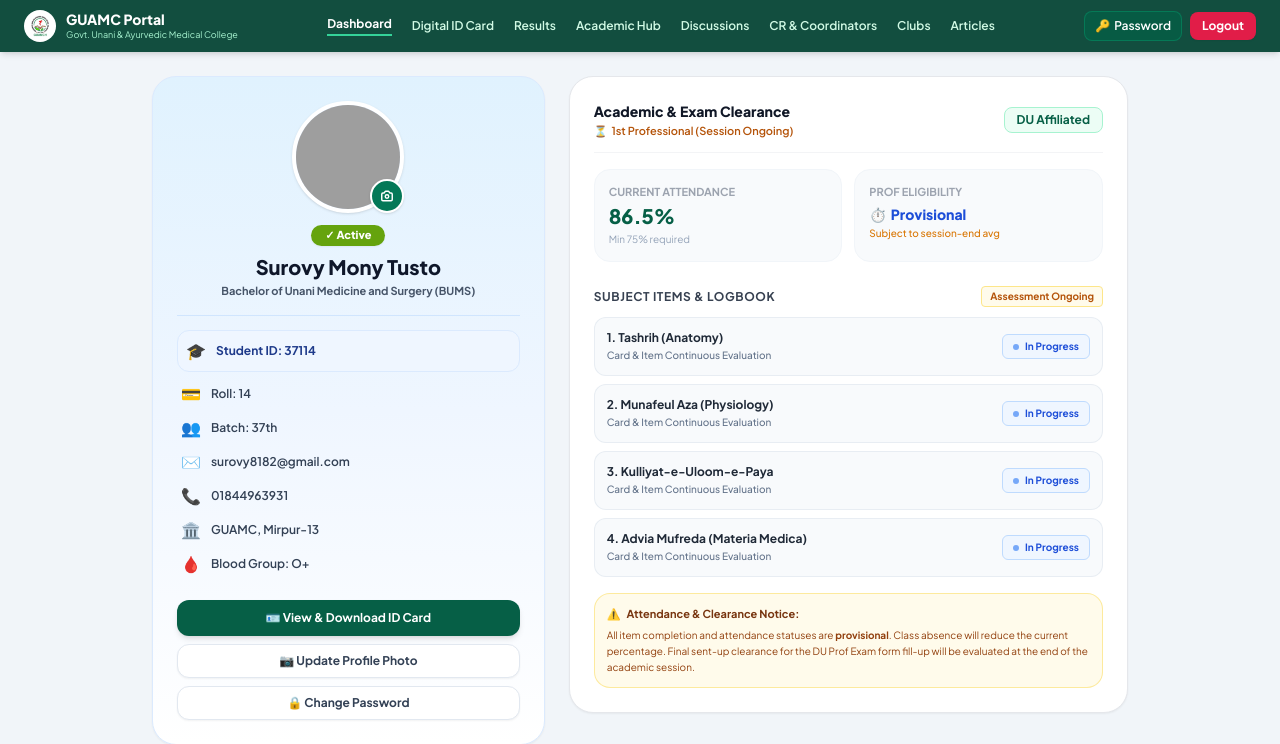
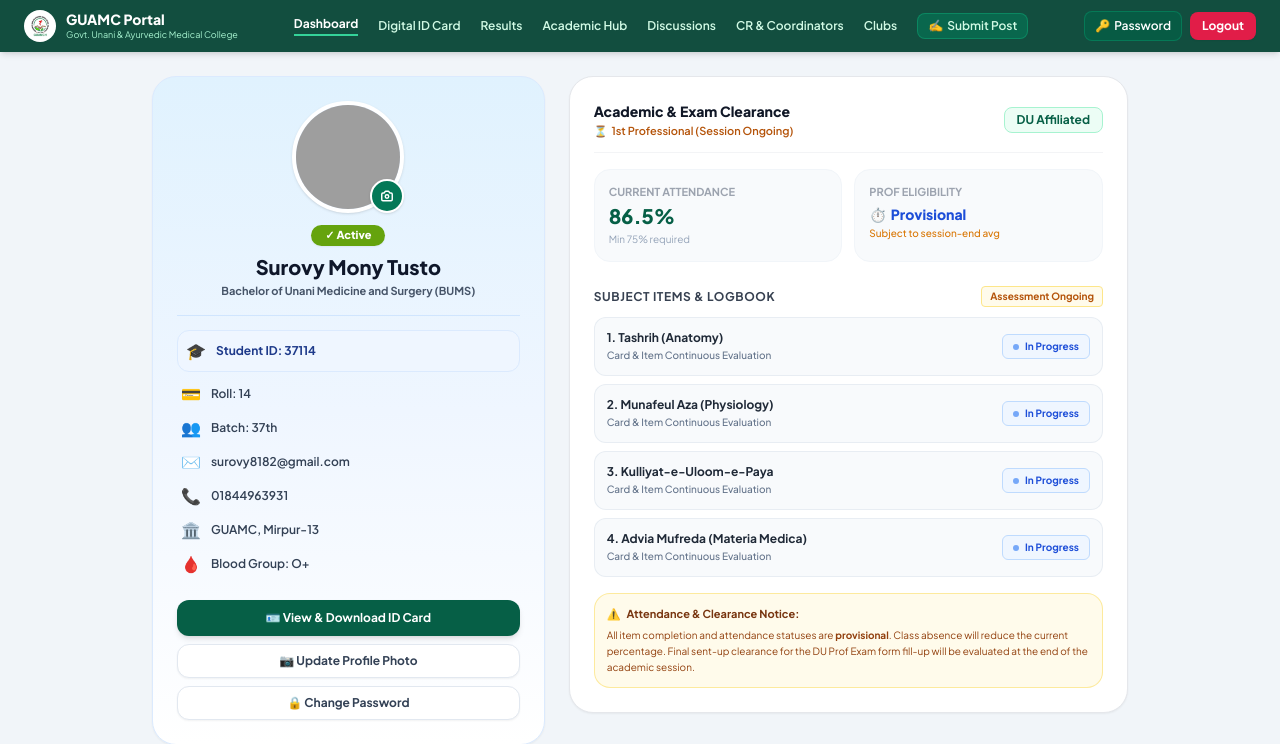
Before and after one commit to niloyxahc-dotcom/guamc-student-portal, a Flask app: page /dashboard in a window 1280 px wide. Shown: the top 744 px of the page. Run offline with Flask 3, Linux system fonts and the light colour scheme; a user stored in the database is signed in; data comes from the database, SQL or seed files in the repository; data that the repository does not hold is empty; parts of the project's set-up code (start-up, migrations or seed data) failed here and were passed over; some libraries are stand-ins or nearby versions; grey boxes are pictures that could not be loaded.

Commit message:
Restore Submit Post button in header navigation bar

```diff
--- a/templates/dashboard.html
+++ b/templates/dashboard.html
@@ -26,7 +26,7 @@
                 </div>
             </div>
 
-            <!-- Navbar Links -->
+            <!-- Navbar Links (Submission সহ) -->
             <nav class="hidden lg:flex items-center gap-5 text-xs font-semibold text-emerald-100">
                 <a href="{{ url_for('dashboard') }}" class="text-white font-bold border-b-2 border-emerald-400 pb-0.5">Dashboard</a>
                 <a href="{{ url_for('id_card') }}" class="hover:text-white transition">Digital ID Card</a>
@@ -35,7 +35,9 @@
                 <a href="#" class="hover:text-white transition">Discussions</a>
                 <a href="#" class="hover:text-white transition">CR & Coordinators</a>
                 <a href="#" class="hover:text-white transition">Clubs</a>
-                <a href="#" class="hover:text-white transition">Articles</a>
+                <a href="#" class="hover:text-white transition bg-emerald-700/60 px-2.5 py-1 rounded-lg border border-emerald-500/40 flex items-center gap-1">
+                    <span>✍️</span> Submit Post
+                </a>
             </nav>
 
             <div class="flex items-center gap-2 shrink-0">
@@ -49,7 +51,7 @@
 
         </div>
 
-        <!-- Mobile Scroll Menu -->
+        <!-- Mobile Scroll Menu (Submission সহ) -->
         <div class="lg:hidden flex items-center gap-4 px-4 py-2 bg-[#0e3f33] text-[11px] font-medium text-emerald-200 overflow-x-auto no-scrollbar border-t border-emerald-800/60">
             <a href="{{ url_for('dashboard') }}" class="text-white font-bold shrink-0">Dashboard</a>
             <a href="{{ url_for('id_card') }}" class="shrink-0 hover:text-white">ID Card</a>
@@ -58,6 +60,9 @@
             <a href="#" class="shrink-0 hover:text-white">Discussions</a>
             <a href="#" class="shrink-0 hover:text-white">CR & Coordinators</a>
             <a href="#" class="shrink-0 hover:text-white">Clubs</a>
+            <a href="#" class="shrink-0 text-emerald-300 font-bold hover:text-white flex items-center gap-1">
+                <span>✍️</span> Submit Post
+            </a>
         </div>
     </header>
 
@@ -166,7 +171,7 @@
 
             </div>
 
-            <!-- Right Side: Academic & Exam Clearance Card (In-Progress Design) -->
+            <!-- Right Side: Academic Clearance Card -->
             <div class="md:col-span-7 bg-white rounded-3xl shadow-sm border border-gray-200 p-6 space-y-4">
 
                 <div class="flex justify-between items-center pb-3 border-b border-gray-100">
@@ -197,7 +202,7 @@
                     </div>
                 </div>
 
-                <!-- Subject Items List (In-Progress State) -->
+                <!-- Subject Items List -->
                 <div class="pt-2">
                     <div class="flex justify-between items-center mb-2.5">
                         <h4 class="text-xs font-bold text-gray-700 uppercase tracking-wider">Subject Items & Logbook</h4>
```
